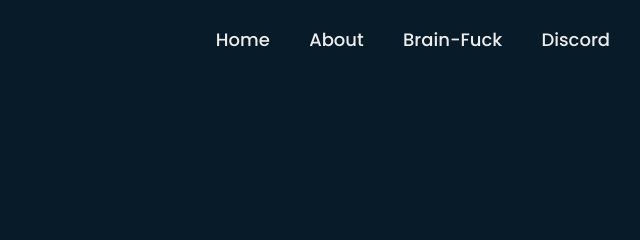
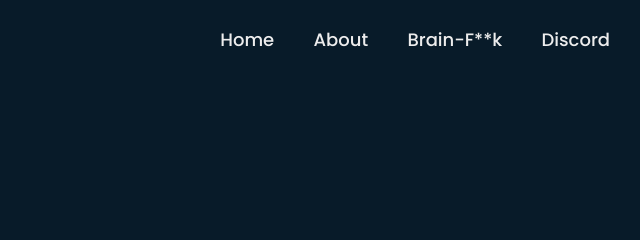
Before and after one commit to devilsSnarexx/devilssnare, a plain HTML site: page randomPg.html in a window 1280 px wide. Shown: the top 240 px of the page, 542-1182 px from the left. Drawn offline with Linux system fonts and the light colour scheme.

Commit message:
Update randomPg.html

```diff
--- a/randomPg.html
+++ b/randomPg.html
@@ -13,7 +13,7 @@
         <nav class="navbar">
             <a href="index.html">Home</a>
             <a href="about.html">About</a>
-            <a href="brainfuck.html">Brain-Fuck</a>
+            <a href="brainfuck.html">Brain-F**k</a>
             <a href="#">Discord</a>
         </nav>
     </header>
```
